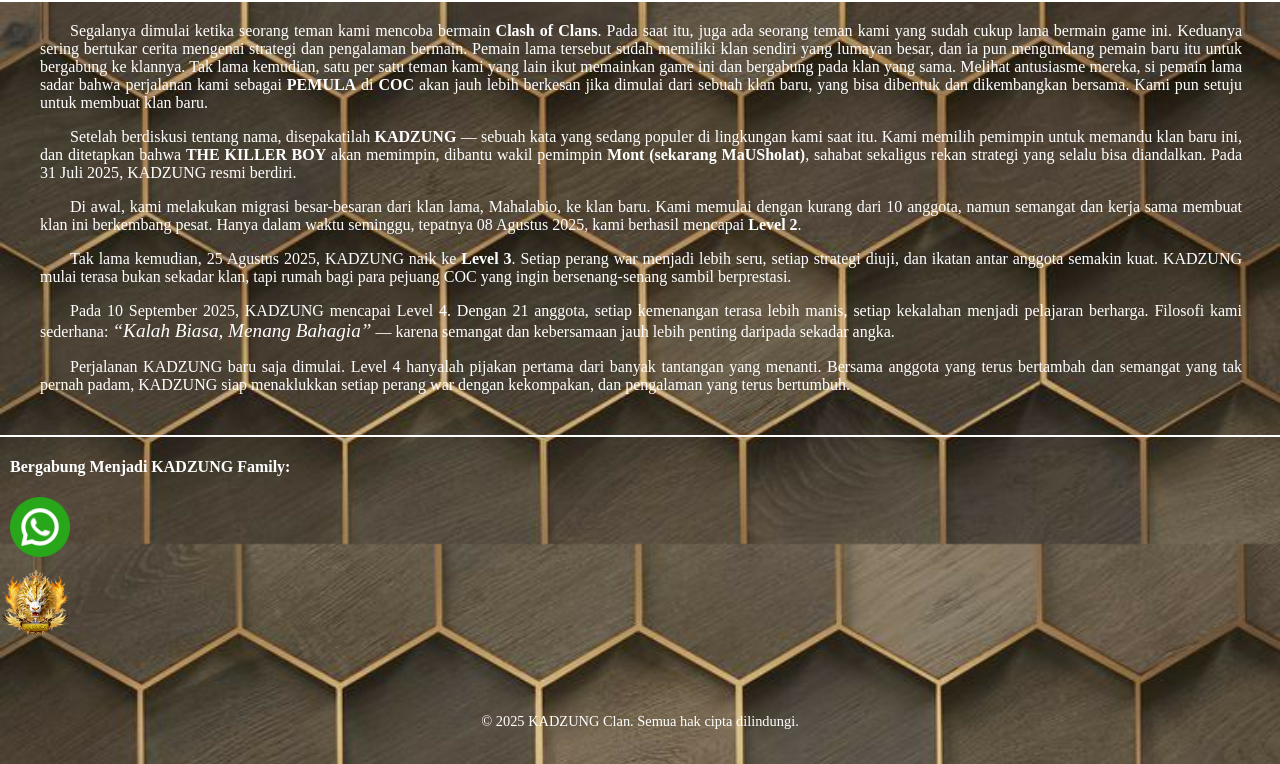
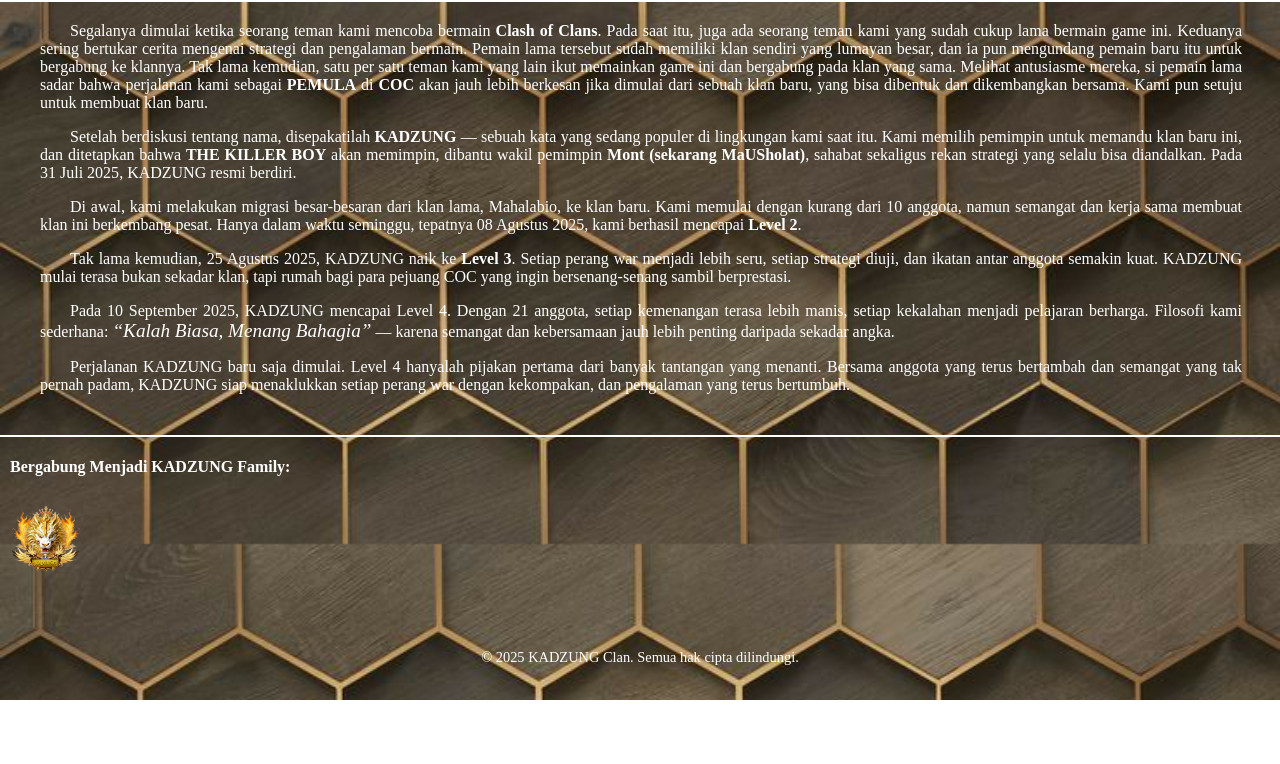
Before and after one commit to maman-id/KADZUNG, a plain HTML site: page index.html in a window 1280 px wide. Shown: the part 736-1500 px from the top of the page. After the commit the page ends 1436 px from the top, so only its background shows below. Drawn offline with Linux system fonts and the light colour scheme.

Commit message:
index.html

```diff
--- a/index.html
+++ b/index.html
@@ -68,10 +68,6 @@
     </p>
     <h4>Bergabung Menjadi KADZUNG Family:</h4>
     <div class="gasanlogo1">
-    <a href="https://chat.whatsapp.com/JSlfSbUK7rd1eXelQccviz" target="_blank">
-    <img src="exp/whatsapp.png" alt="WhatsApp" width="60"></a>
-    </div>
-    <div class="gasanlogo2">
     <a href="https://link.clashofclans.com/en?action=OpenClanProfile&tag=2GQY09R8Y" target="_blank">
     <img src="exp/KADZUNG__5_-removebg-preview.png" alt="KADZUNG" width="70"></a>
     </div>
```
